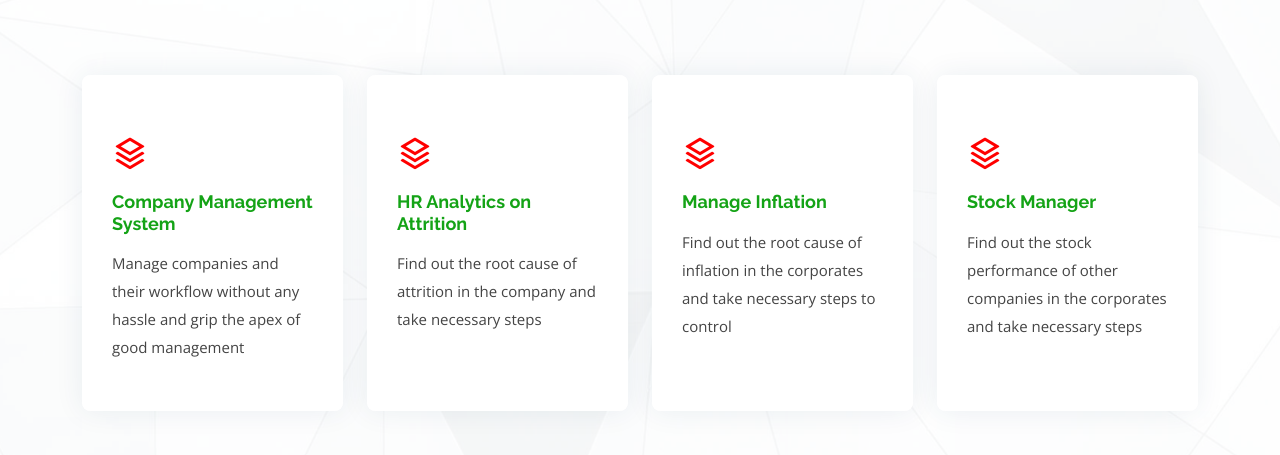
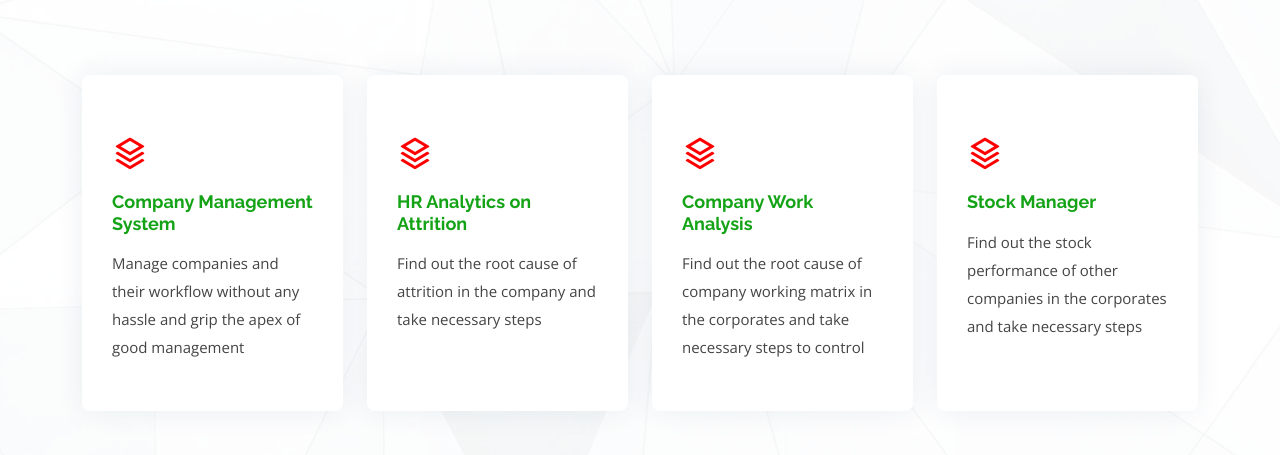
Before and after one commit to MainakRepositor/Corporate-Asset-Manager, a plain HTML site: page index.html in a window 1280 px wide. Shown: the part 329-784 px from the top of the page. Drawn offline with nearby package versions, Linux system fonts and the light colour scheme.

Commit message:
Update index.html

```diff
--- a/index.html
+++ b/index.html
@@ -67,8 +67,8 @@
           <div class="col-md-6 col-lg-3 d-flex align-items-stretch mb-5 mb-lg-0" data-aos="zoom-in" data-aos-delay="200">
             <div class="icon-box">
               <div class="icon"><i class="ri-stack-line"></i></div>
-              <h4 class="title"><a href="https://www.investopedia.com/terms/i/inflation.asp" target="_blank">Manage Inflation</a></h4>
-              <p class="description">Find out the root cause of inflation in the corporates and take necessary steps to control</p>
+              <h4 class="title"><a href="https://company-work-analysis.streamlit.app/" target="_blank">Company Work Analysis</a></h4>
+              <p class="description">Find out the root cause of company working matrix in the corporates and take necessary steps to control</p>
             </div>
           </div>
 
```
